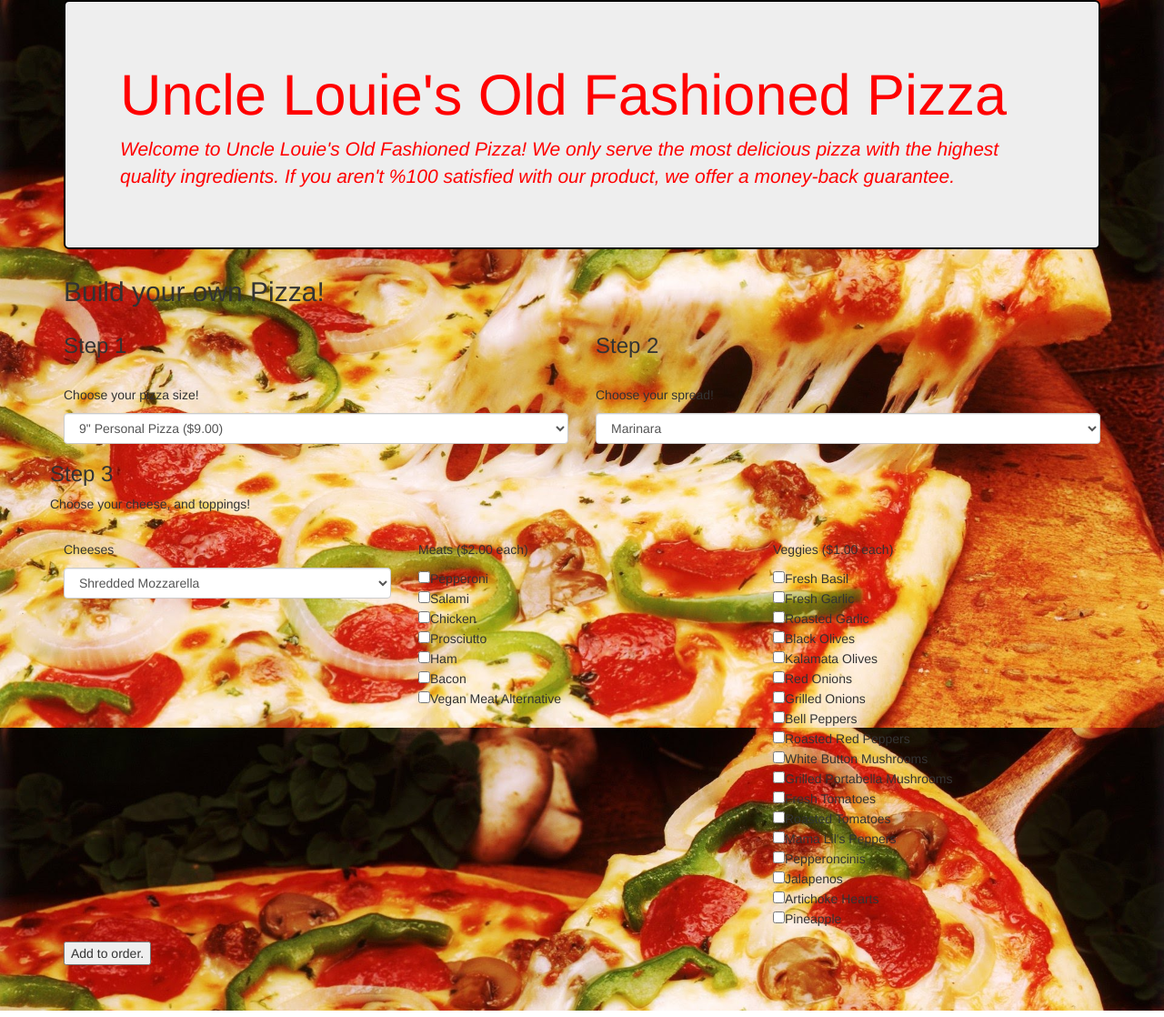
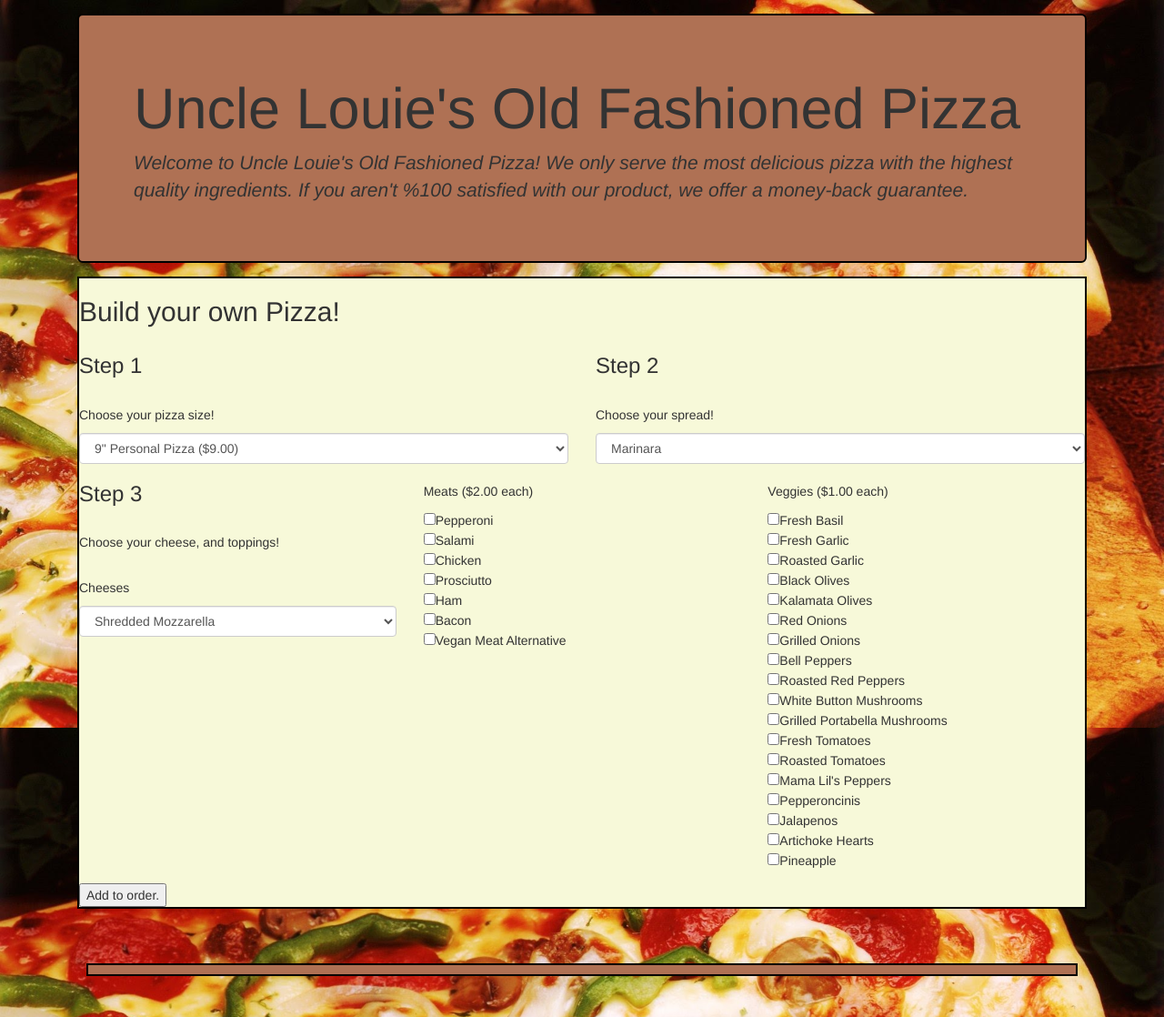
Before and after one commit to drewlinn/pizza-place, a plain HTML site: page index.html in a window 1280 px wide. Shown: the whole page at 91% size. Drawn offline with Linux system fonts and the light colour scheme.

Commit message:
add some styles to our styles.css in order to slightly improve page appearance.

```diff
--- a/css/styles.css
+++ b/css/styles.css
@@ -4,7 +4,22 @@ body  {
 }
 
 .jumbotron  {
+  margin: 15px;
   border: 2px solid black;
-  padding; 10px;
-  color: red;
+  padding; 15px;
+  background-color: #af7154;
 }
+
+#byopizza  {
+  margin: 15px;
+  border: 2px solid black;
+  padding; 25px;
+  background-color: #f7f9d9;
+}
+
+.cart {
+  margin: 25px;
+  border: 2px solid black;
+  padding; 15px;
+  background-color: #af7154;
+}
--- a/index.html
+++ b/index.html
@@ -10,13 +10,13 @@
   <body>
     <div class="container">
       <div class="jumbotron">
-        <h1>Uncle Louie's Old Fashioned Pizza</h1>
         <div class="intro">
+          <h1>Uncle Louie's Old Fashioned Pizza</h1>
           <p><em>Welcome to Uncle Louie's Old Fashioned Pizza! We only serve the most delicious pizza with the highest quality ingredients. If you aren't %100 satisfied with our product, we offer a money-back guarantee.</em></p>
         </div>
       </div>
-      <h2>Build your own Pizza!</h2>
       <form id="byopizza">
+        <h2>Build your own Pizza!</h2>
         <div class="form-group">
           <div class="row">
             <div class="col-md-6">
@@ -46,9 +46,10 @@
             </div>
           </div>
           <div class="row">
-            <h3>Step 3</h3>
-            <p>Choose your cheese, and toppings!</p>
             <div class="col-md-4">
+              <h3>Step 3</h3>
+              <br>
+              <p>Choose your cheese, and toppings!</p>
               <br>
               <p>Cheeses</p>
               <select class="form-control" id="cheeses">
@@ -95,9 +96,12 @@
        <button type="submit">Add to order.</button>
       </form>
       <br>
-      <ul id="yourOrder">
+      <div class="cart">
+        <ul id="yourOrder">
 
-      </ul>
+
+        </ul>
+      </div>
       <br>
     </div>
   </body>
```
